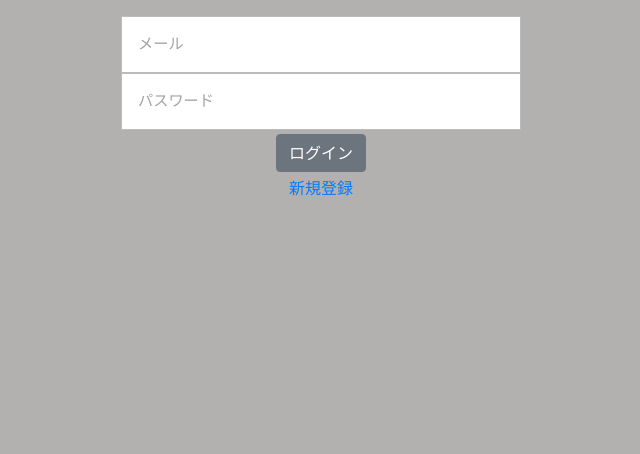
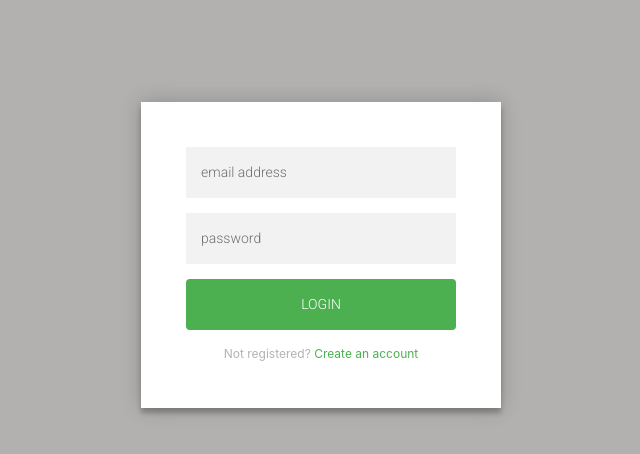
Before and after one commit to GMO-Larihoe/sport-sns, a Vue app in the folder frontend/app/: page /login in a window 1280 px wide. Shown: the top 454 px of the page, without its empty margins (319-959 px from the left). Built offline with nearby package versions, Linux system fonts and the light colour scheme.

Commit message:
画面の修正

```diff
--- a/frontend/app/src/LoginPage.vue
+++ b/frontend/app/src/LoginPage.vue
@@ -1,25 +1,26 @@
 <template>
+  <!--
     <div class="text-center login">
-      <!-- メールアドレス -->
+
       <div class="mail">
         <input type="email" v-model="email" placeholder="メール">
       </div>
 
-      <!-- パスワード -->
+
       <div class="pass">
         <input type="password" v-model="password" placeholder="パスワード">
       </div>
 
-      <!-- ログインボタン -->
+
       <div class="button mt-1">
         <button class="btn btn-secondary" @click="login">ログイン</button>
       </div>
 
-      <!-- 新規登録 -->
       <div class="new mt-1">
           <a href="/signup">新規登録</a>
       </div>
     </div>
+    -->
 
 <!--
     <div class="login">
@@ -34,6 +35,31 @@
   </form>
 </div>
 -->
+
+   <!--新しく登録したところ-->
+   <div class="login-page">
+<div class="form">
+
+
+  <!--新しく登録したところ-->
+  <div class="login">
+    <div class="mail">
+    <input type="email" v-model="email" placeholder="email address"/>
+  </div>
+
+  <div class="pass">
+    <input type="password" v-model="password" placeholder="password"/>
+  </div>
+  <div class="button">
+    <button class="btn btn-primary" @click="login">login</button>
+  </div>
+
+    <p class="message">Not registered?
+      <a href="/signup" >Create an account</a>
+    </p>
+  </div>
+ </div>
+</div>
   </template>
 
 <script>
@@ -80,93 +106,102 @@
  </script>
 
 <style scoped>
- @import url(https://fonts.googleapis.com/css?family=Open+Sans:400,700);
+  @import url(https://fonts.googleapis.com/css?family=Roboto:300);
 
-body {
-  background-color: #456;
-  font-family: 'Open Sans', sans-serif;
+  .login-page {
+  width: 360px;
+  padding: 8% 0 0;
+  margin: auto;
   }
-
-.login {
-  width: 400px;
-  margin: 16px auto;
-  font-size: 16px;
+  .form {
+  position: relative;
+  z-index: 1;
+  background: #FFFFFF;
+  max-width: 360px;
+  margin: 0 auto 100px;
+  padding: 45px;
+  text-align: center;
+  box-shadow: 0 0 20px 0 rgba(0, 0, 0, 0.2), 0 5px 5px 0 rgba(0, 0, 0, 0.24);
   }
-
-/* Reset top and bottom margins from certain elements */
-.login-header,
-.login p {
-  margin-top: 0;
-  margin-bottom: 0;
+  .form input {
+  font-family: "Roboto", sans-serif;
+  outline: 0;
+  background: #f2f2f2;
+  width: 100%;
+  border: 0;
+  margin: 0 0 15px;
+  padding: 15px;
+  box-sizing: border-box;
+  font-size: 14px;
   }
-
-/* The triangle form is achieved by a CSS hack */
-.login-triangle {
-  width: 0;
-  margin-right: auto;
-  margin-left: auto;
-  border: 12px solid transparent;
-  border-bottom-color: #ff9f04d5;
-}
-
-.login-header {
-  background: #ff9f04d5;
-  padding: 20px;
-  font-size: 1.4em;
-  font-weight: normal;
-  text-align: center;
+  .form button {
+  font-family: "Roboto", sans-serif;
   text-transform: uppercase;
-  color: #fff;
-}
-
-.login-container {
-  background: #ebebeb;
-  padding: 12px;
-}
-
-/* Every row inside .login-container is defined with p tags */
-.login p {
-  padding: 12px;
-}
-
-.login input {
-  box-sizing: border-box;
-  display: block;
+  outline: 0;
+  background: #4CAF50;
   width: 100%;
-  border-width: 1px;
-  border-style: solid;
-  padding: 16px;
-  outline: 0;
-  font-family: inherit;
-  font-size: 0.95em;
-}
-
-.login input[type="email"],
-.login input[type="password"] {
-  background: #fff;
-  border-color: #bbb;
-  color: #555;
-}
-
-/* Text fields' focus effect */
-.login input[type="email"]:focus,
-.login input[type="password"]:focus {
-  border-color: #888;
-}
-
-.login input[type="submit"] {
-  background: #ff9f04d5;
-  border-color: transparent;
-  color: #fff;
+  border: 0;
+  padding: 15px;
+  color: #FFFFFF;
+  font-size: 14px;
+  -webkit-transition: all 0.3 ease;
+  transition: all 0.3 ease;
   cursor: pointer;
   }
-
-.login input[type="submit"]:hover {
-  background: #ff9f04d5;
+  .form button:hover,.form button:active,.form button:focus {
+  background: #43A047;
   }
-
-/* Buttons' focus effect */
-.login input[type="submit"]:focus {
-  border-color: #ff9f04d5;
+  .form .message {
+  margin: 15px 0 0;
+  color: #b3b3b3;
+  font-size: 12px;
+  }
+  .form .message a {
+  color: #4CAF50;
+  text-decoration: none;
+  }
+  .form .register-form {
+  display: none;
+  }
+  .container {
+  position: relative;
+  z-index: 1;
+  max-width: 300px;
+  margin: 0 auto;
+  }
+  .container:before, .container:after {
+  content: "";
+  display: block;
+  clear: both;
+  }
+  .container .info {
+  margin: 50px auto;
+  text-align: center;
+  }
+  .container .info h1 {
+  margin: 0 0 15px;
+  padding: 0;
+  font-size: 36px;
+  font-weight: 300;
+  color: #1a1a1a;
+  }
+  .container .info span {
+  color: #4d4d4d;
+  font-size: 12px;
+  }
+  .container .info span a {
+  color: #000000;
+  text-decoration: none;
+  }
+  .container .info span .fa {
+  color: #EF3B3A;
+  }
+  body {
+  background: #76b852; /* fallback for old browsers */
+  background: rgb(141,194,111);
+  background: linear-gradient(90deg, rgba(141,194,111,1) 0%, rgba(118,184,82,1) 50%);
+  font-family: "Roboto", sans-serif;
+  -webkit-font-smoothing: antialiased;
+  -moz-osx-font-smoothing: grayscale;
   }
   </style>
```
Lines whose indentation alone changed are shown as unchanged.
